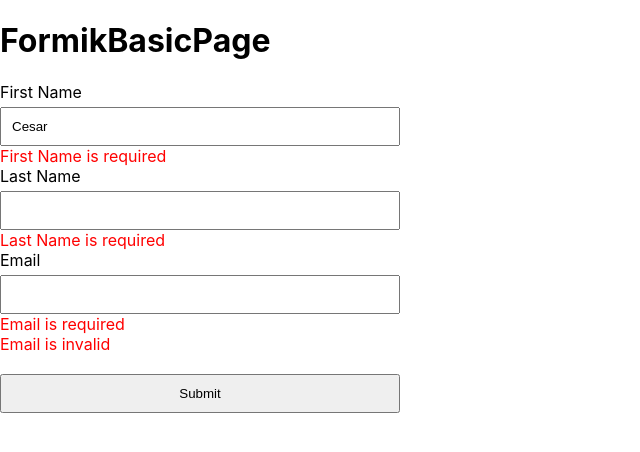
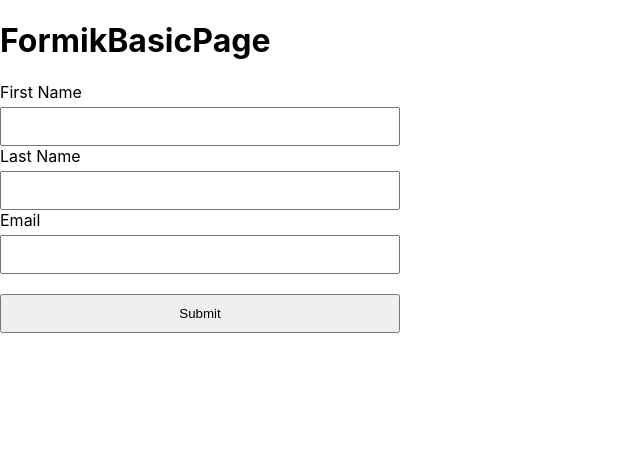
Before and after one commit to htmtmx/learnFormik, a React (Create React App) app: page / in a window 1280 px wide. Shown: the top 452 px of the page, without its empty margins (0-640 px from the left). Built offline with nearby package versions, Linux system fonts and the light colour scheme.

Commit message:
🦺 Include form validation and error handling woth formik

```diff
--- a/src/pages/FormikBasicPage.tsx
+++ b/src/pages/FormikBasicPage.tsx
@@ -33,9 +33,9 @@
     return errors;
   }
 
-  const { handleChange, values, handleSubmit } = useFormik({
+  const { handleChange, values, handleSubmit, errors, touched, handleBlur } = useFormik({
     initialValues: {
-      firstName: 'Cesar',
+      firstName: '',
       lastName: '',
       email: '',
     },
@@ -56,9 +56,12 @@
         <input
           type="text"
           name="firstName"
+          onBlur={handleBlur}
           onChange={handleChange}
-          value={values.firstName} />
-        <span>First Name is required</span>
+          value={values.firstName}
+          // className={errors.firstName && "has-error"}
+        />
+        {touched.firstName && errors.firstName && <span>{errors.firstName}</span>}
 
         <label htmlFor="lastName">
           Last Name
@@ -66,9 +69,12 @@
         <input
           type="text"
           name="lastName"
+          onBlur={handleBlur}
           onChange={handleChange}
-          value={values.lastName} />
-        <span>Last Name is required</span>
+          value={values.lastName}
+          // className={errors.lastName && "has-error"}
+        />
+        {touched.lastName && errors.lastName && <span>{errors.lastName}</span>}
 
         <label htmlFor="email">
           Email
@@ -76,10 +82,12 @@
         <input
           type="email"
           name="email"
+          onBlur={handleBlur}
           onChange={handleChange}
-          value={values.email} />
-        <span>Email is required</span>
-        <span>Email is invalid</span>
+          value={values.email}
+          // className={errors.email && "has-error"}
+        />
+        {touched.email && errors.email && <span>{errors.email}</span>}
 
         <button type="submit">Submit</button>
       </form>
```
